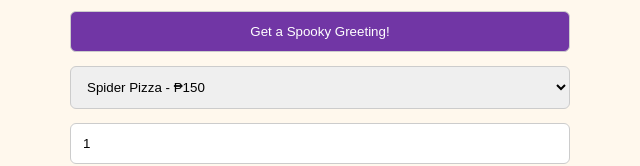
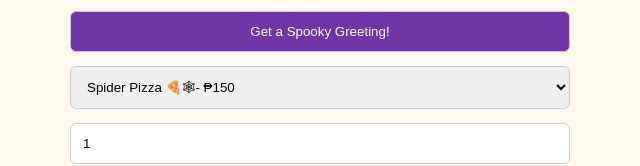
Before and after one commit to sharaa-beep/Spooky-Bites-WebDev-, a plain HTML site: page index.html in a window 1280 px wide. Shown: the part 634-800 px from the top of the page, 320-960 px from the left. Drawn offline with Linux system fonts and the light colour scheme.

Commit message:
Add emojis to menu items in index.html
Updated menu item descriptions with emojis.

```diff
--- a/index.html
+++ b/index.html
@@ -51,9 +51,9 @@
       <button id="greetingBtn">Get a Spooky Greeting!</button>
 
       <select id="meal">
-        <option value="Spider Pizza">Spider Pizza - ₱150</option>
-        <option value="Pumpkin Pasta">Pumpkin Pasta - ₱180</option>
-        <option value="Ghost Burger">Ghost Burger - ₱120</option>
+        <option value="Spider Pizza">Spider Pizza 🍕🕸- ₱150</option>
+        <option value="Pumpkin Pasta">Pumpkin Pasta 🎃🍝- ₱180</option>
+        <option value="Ghost Burger">Ghost Burger 👻🍔- ₱120</option>
       </select>
 
       <input id="quantity" type="number" min="1" value="1" placeholder="Quantity">
```
